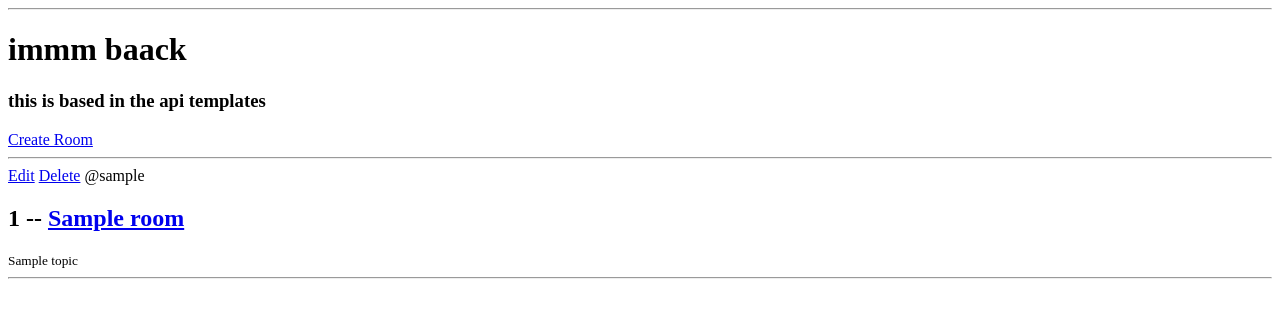
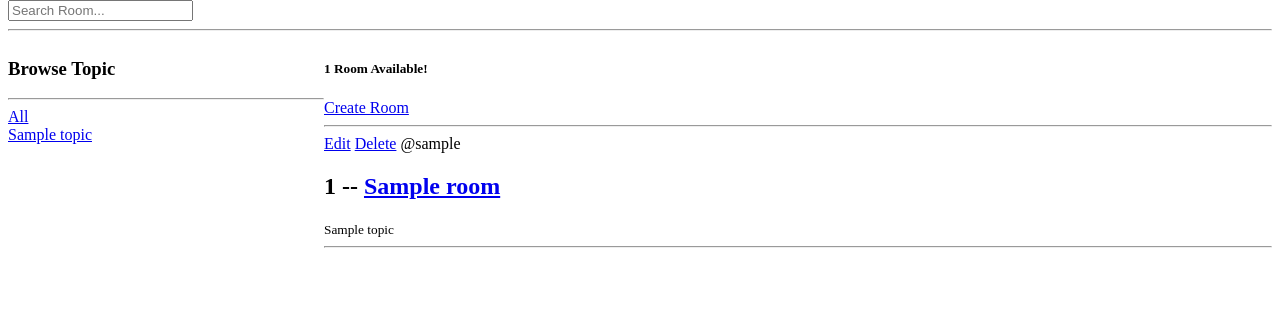
Before and after one commit to arshiabh/discord_django, a Django app: template backend/api/templates/api/home.html in a window 1280 px wide. Shown: the part 26-344 px from the top of the page. Run offline with Django 3.2, Linux system fonts and the light colour scheme; the template is opened without the code that fills it: most values are stand-ins (such as "Sample title", 1, 10 or a date in 2020).

Commit message:
search bar and some changes in home api

```diff
--- a/backend/api/templates/api/home.html
+++ b/backend/api/templates/api/home.html
@@ -1,10 +1,39 @@
 {% extends "main.html" %}
 
 {% block content %}
-    <h1>immm baack</h1>
-    <h3>this is based in the api templates</h3>
+
+    <style>
+        .home-container{
+            display: grid;
+            grid-template-columns: 1fr 3fr;
+        }
+
+    </style>
+
+
+    <div class="home-container">
+
         <div>
 
+            <h3>Browse Topic</h3>
+            <hr>
+
+                <div>
+                    <a href="{% url 'index' %}">All</a>
+                </div>
+
+            {% for topic in topics %}
+                <div>
+                    {# onclick topic name to url migir#}
+                    <a href="{% url 'index' %}?q={{topic.name}}">{{ topic.name }}</a>
+                </div>
+            {% endfor %}
+
+        </div>
+
+
+        <div>
+            <h5>{{ room_count }} Room Available! </h5>
             <a href="{% url 'create-room' %}">Create Room</a>
             <hr>
             {% for room in rooms %}
@@ -18,4 +47,7 @@
             </div>
             {% endfor %}
         </div>
+
+
+    </div>
 {% endblock  %}
--- a/backend/templates/navbar.html
+++ b/backend/templates/navbar.html
@@ -2,4 +2,10 @@
     <a href="/">LOGO</a>
 </nav>
 
+<form action="{% url 'index' %}">
+
+    <input type="text" name="q" placeholder="Search Room..."/>
+
+</form>
+
 <hr>
```
Also changed, not shown: backend/api/views.py (+13 -3 lines). Lines whose indentation alone changed are shown as unchanged.
